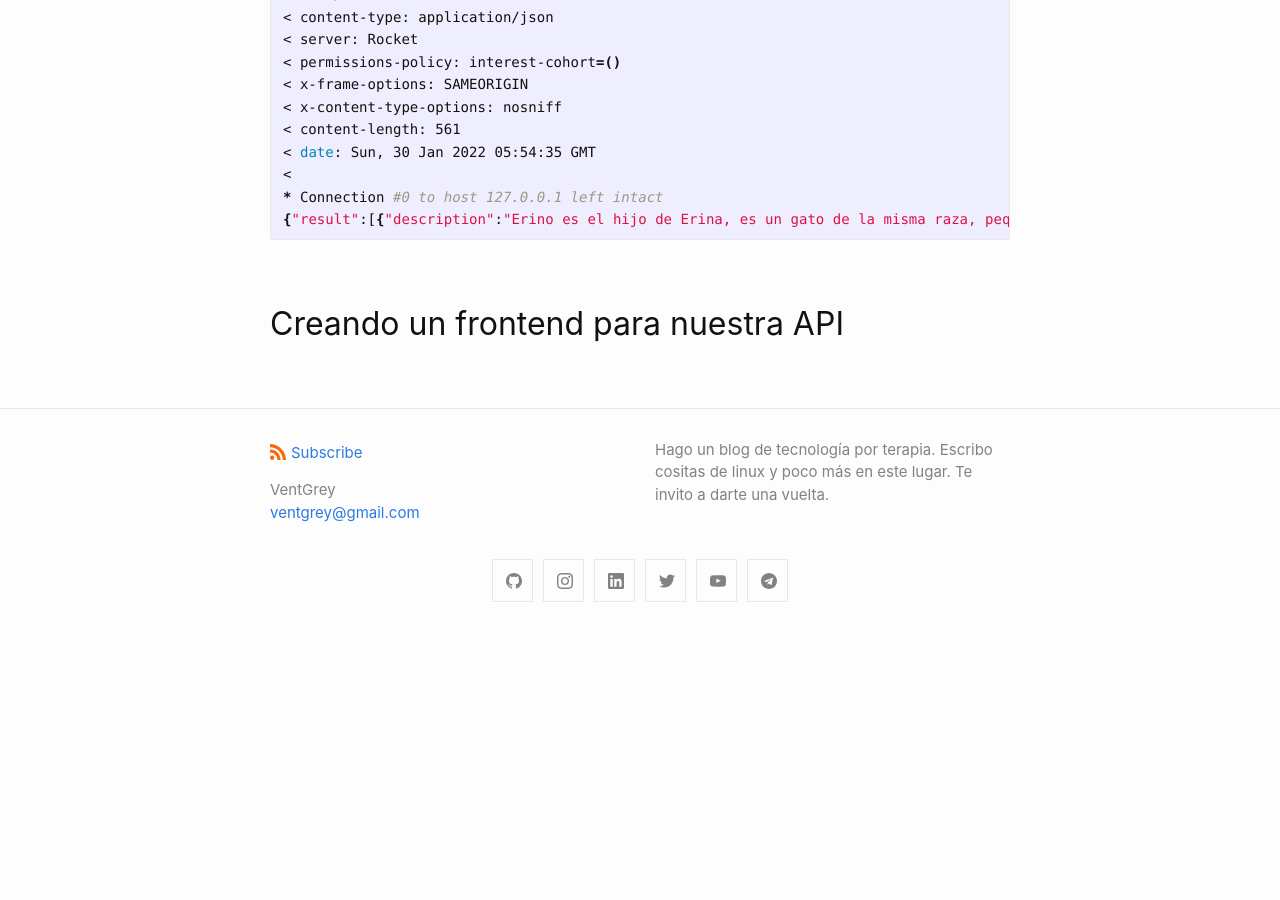
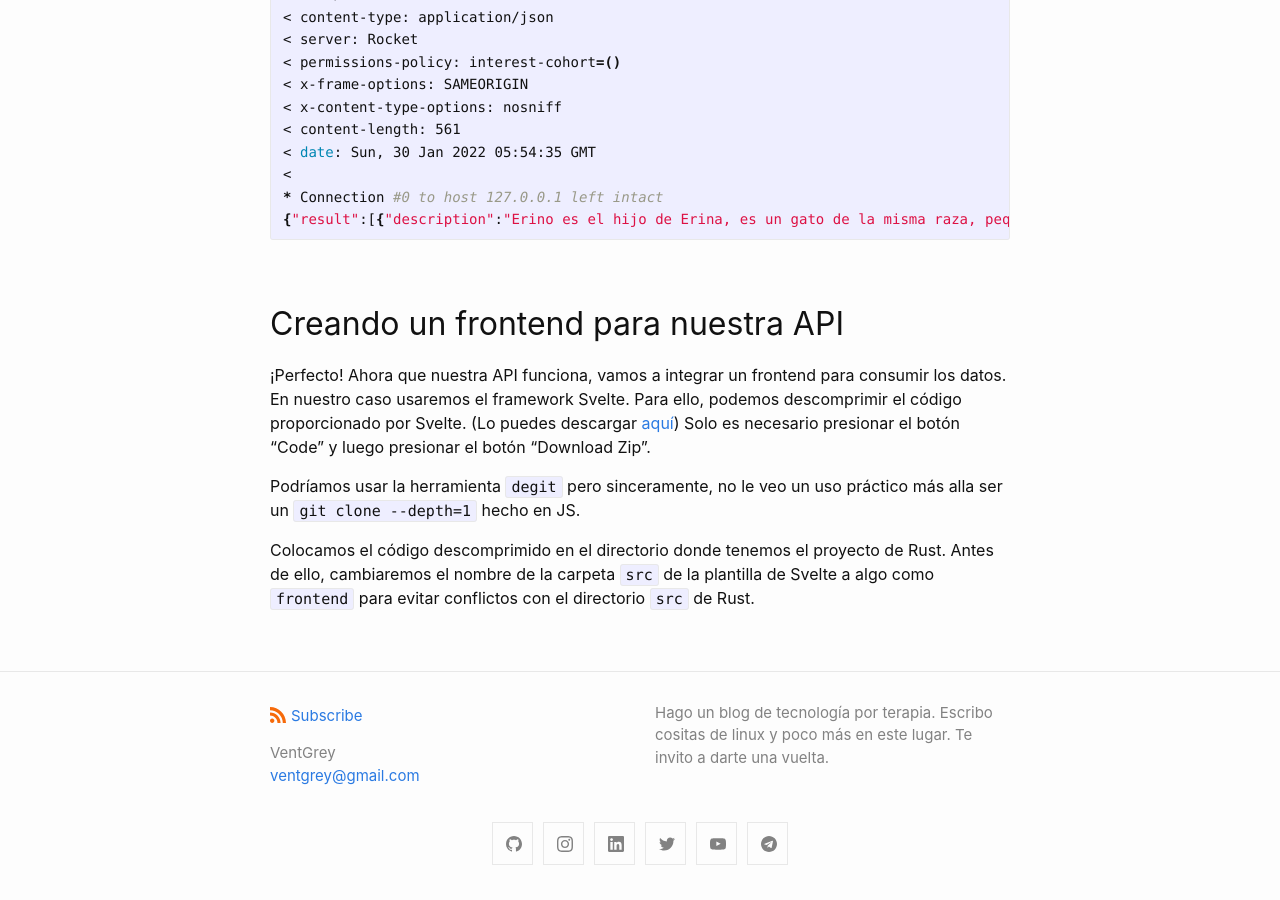
Before and after one commit to VentGrey/ventgrey.github.io, a Jekyll site: the page built from _posts/2022-01-24-como-crear-y-consumir-una-REST-api-en-rust-con-rocket.md, in a window 1280 px wide and 900 px high, scrolled down 36993 px. Built offline with Jekyll 4.4.1, drawn with Linux system fonts in a browser that asks for light colours; before the commit the page ends 37630 px from its top, so only the background shows below that.

Commit message:
Update 2022-01-24-como-crear-y-consumir-una-REST-api-en-rust-con-rocket.md

````diff
--- a/_posts/2022-01-24-como-crear-y-consumir-una-REST-api-en-rust-con-rocket.md
+++ b/_posts/2022-01-24-como-crear-y-consumir-una-REST-api-en-rust-con-rocket.md
@@ -1337,3 +1337,9 @@ curl -v http://127.0.0.1:8000/api/cats/
 ```
 
 ## Creando un frontend para nuestra API
+
+¡Perfecto! Ahora que nuestra API funciona, vamos a integrar un frontend para consumir los datos. En nuestro caso usaremos el framework Svelte. Para ello, podemos descomprimir el código proporcionado por Svelte. (Lo puedes descargar [aquí](https://github.com/sveltejs/template)) Solo es necesario presionar el botón "Code" y luego presionar el botón "Download Zip".
+
+Podríamos usar la herramienta `degit` pero sinceramente, no le veo un uso práctico más alla ser un `git clone --depth=1` hecho en JS.
+
+Colocamos el código descomprimido en el directorio donde tenemos el proyecto de Rust. Antes de ello, cambiaremos el nombre de la carpeta `src` de la plantilla de Svelte a algo como `frontend` para evitar conflictos con el directorio `src` de Rust.
````
